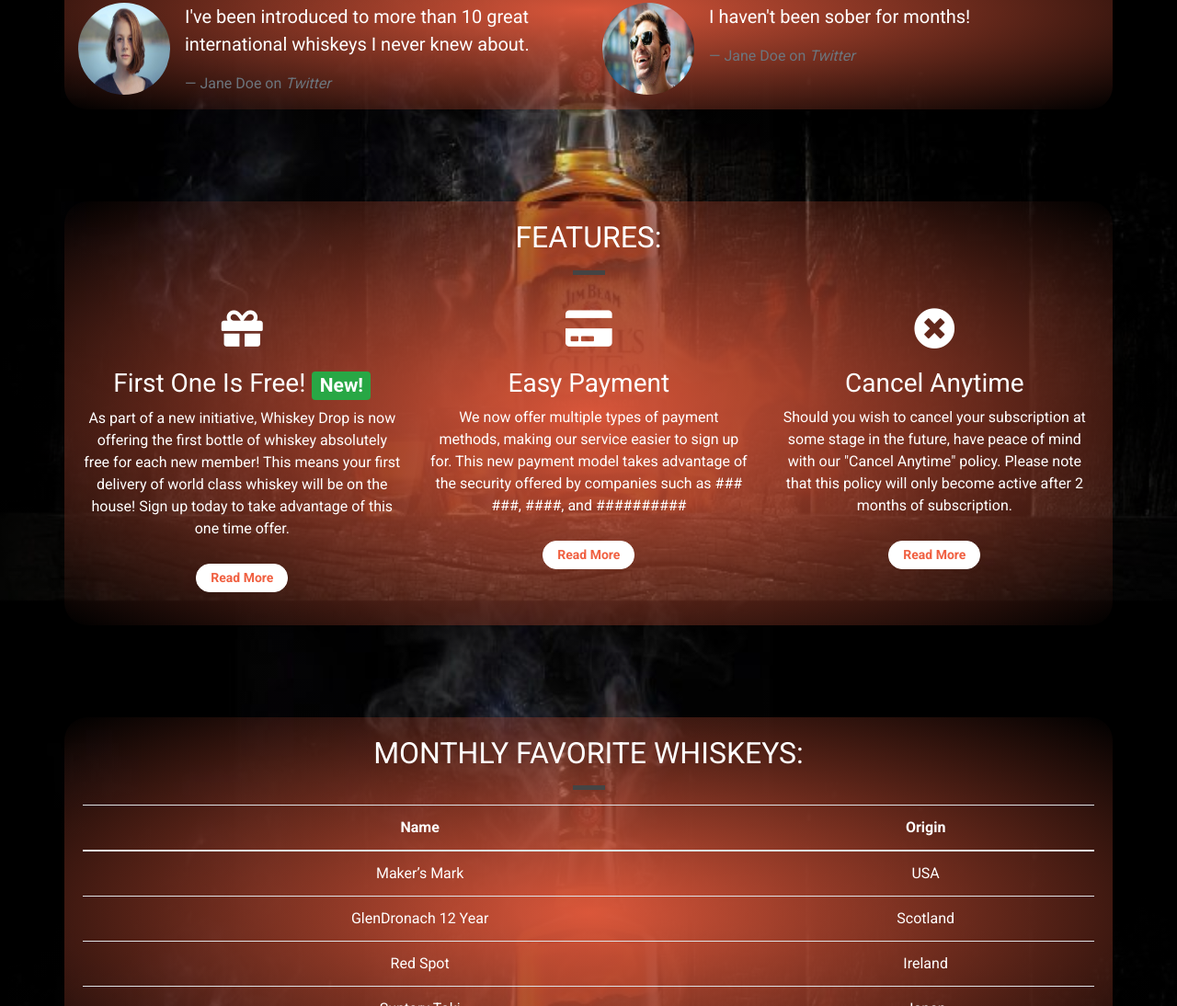
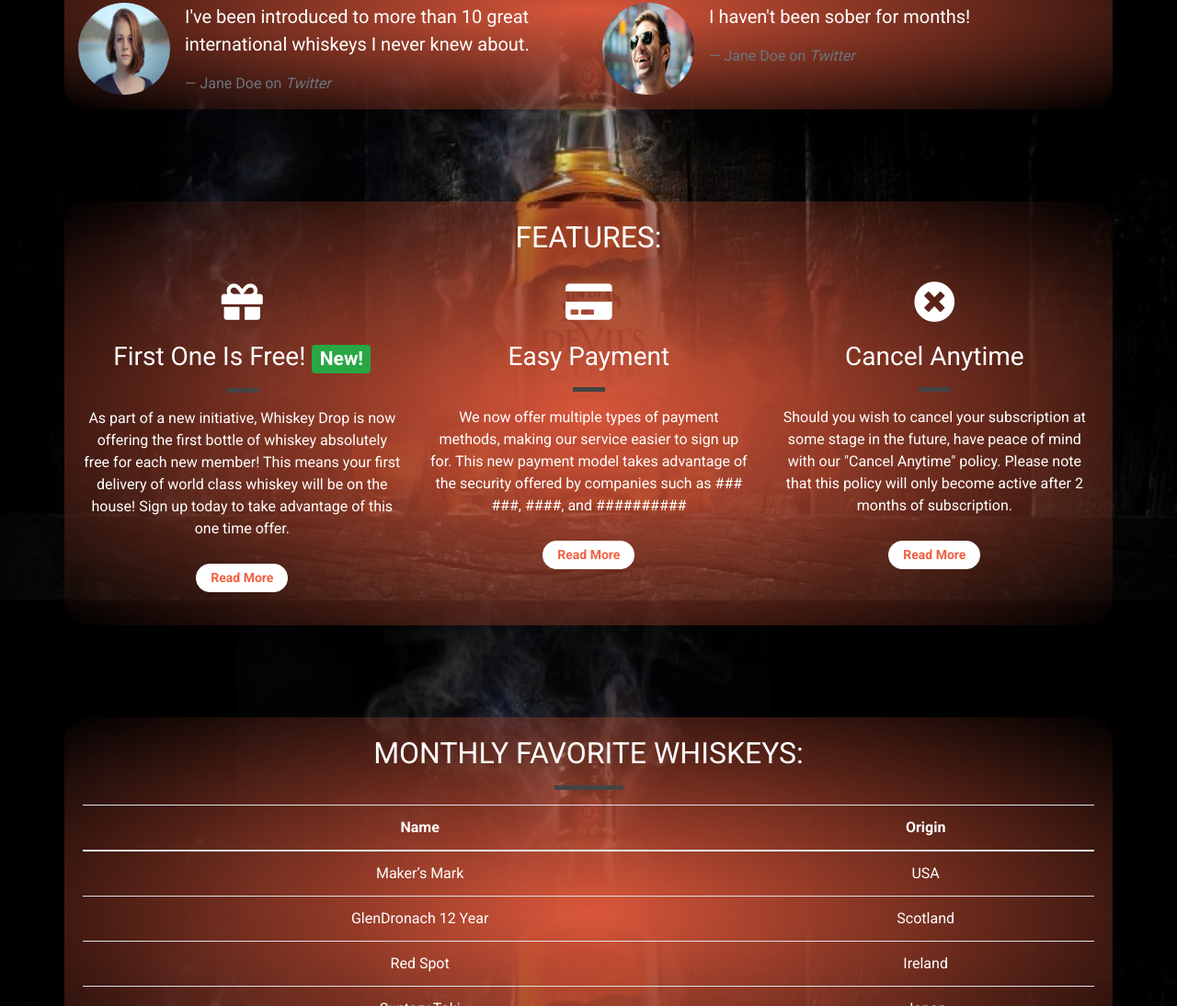
Before and after one commit to J-O-B/whiskey_drop, a plain HTML site: page index.html in a window 1280 px wide. Shown: the part 947-2041 px from the top of the page at 92% size. Drawn offline with nearby package versions, Linux system fonts and the light colour scheme.

Commit message:
Update index.html
changed <hr> dividers

```diff
--- a/index.html
+++ b/index.html
@@ -81,7 +81,7 @@
             <div class="row">
                 <div class="col-12 page-header">
                     <h2 class="text-uppercase">Quotes:</h2>
-                    <hr class="block-divider block-divider--short">
+                    <hr class="block-divider">
                 </div>
             </div>
             <div class="row">
@@ -122,13 +122,13 @@
             <div class="row">
                 <div class="col-12 page-header">
                     <h2 class="text-uppercase">Features:</h2>
-                    <hr class="block-divider block-divider--short">
                 </div>
             </div>
             <div class="row">
                 <div class="col-12 col-md-6 col-lg-4">
                     <div class="feature">
                         <h3><i class="fas fa-gift d-none d-sm-block"></i> First One Is Free! <span class="badge badge-success">New!</span></h3>
+                        <hr class="block-divider block-divider--short">
                         <p>As part of a new initiative, Whiskey Drop is now offering the first bottle of whiskey absolutely free for each new member! This means your first delivery of world class whiskey will be on the house! Sign up today to take advantage of this one time offer.</p>
                         <p><a class="btn btn-sm btn-light" href="">Read More</a></p>
                     </div>
@@ -136,6 +136,7 @@
                 <div class="col-12 col-md-6 col-lg-4">
                     <div class="feature">
                         <h3><i class="fas fa-credit-card d-none d-sm-block"></i> Easy Payment</h3>
+                        <hr class="block-divider block-divider--short">
                         <p>We now offer multiple types of payment methods, making our service easier to sign up for. This new payment model takes advantage of the security offered by companies such as ### ###, ####, and ##########</p>
                         <p><a class="btn btn-sm btn-light" href="">Read More</a></p>
                     </div>
@@ -143,6 +144,7 @@
                 <div class="col-12 d-md-none d-lg-block col-lg-4">
                     <div class="feature">
                         <h3><i class="fas fa-times-circle d-none d-sm-block"></i> Cancel Anytime</h3>
+                        <hr class="block-divider block-divider--short">
                         <p>Should you wish to cancel your subscription at some stage in the future, have peace of mind with our "Cancel Anytime" policy. Please note that this policy will only become active after 2 months of subscription.</p>
                         <p><a class="btn btn-sm btn-light" href="">Read More</a></p>
                     </div>
@@ -158,7 +160,7 @@
                 <div class="row">
                     <div class="col-12 page-header">
                         <h2 class="text-uppercase">Monthly Favorite Whiskeys:</h2>
-                        <hr class="block-divider block-divider--short">
+                        <hr class="block-divider">
                         </div>
                     </div>
                     <table class="table text-center">
```
